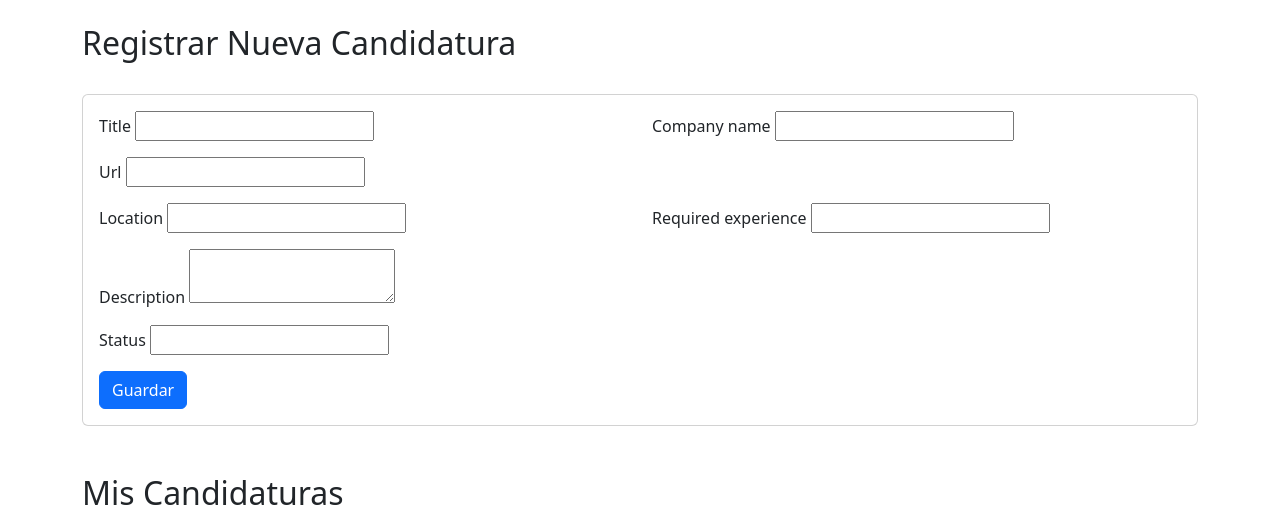
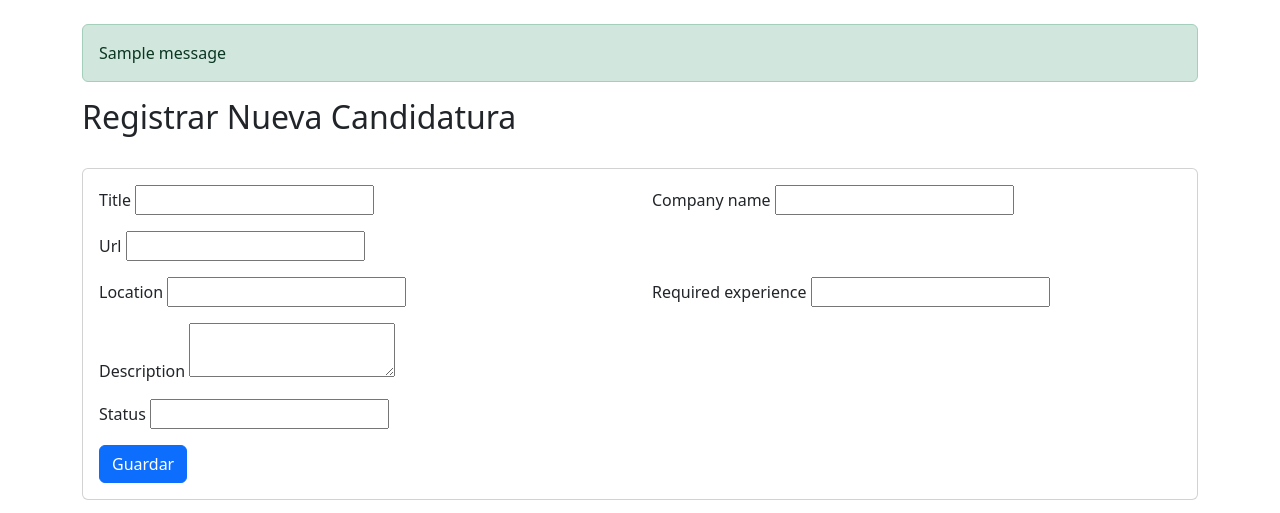
Before and after one commit to artbrwn/job-application-tracker, a Django app: template applications/templates/applications/applications_list.html in a window 1280 px wide. Shown: the part 56-569 px from the top of the page. Run offline with Django 3.2, Linux system fonts and the light colour scheme; the template is opened without the code that fills it: most values are stand-ins (such as "Sample title", 1, 10 or a date in 2020); one stand-in notice (Sample message) is shown; form fields are guessed from the names that the template uses; some libraries are stand-ins or nearby versions.

Commit message:
Add confirmation messages after editing and deleting applications

```diff
--- a/applications/templates/applications/applications_list.html
+++ b/applications/templates/applications/applications_list.html
@@ -4,6 +4,16 @@
 {% block title %}Mis Candidaturas{% endblock %}
 
 {% block content %}
+
+{% if messages %}
+    <div class="messages">
+        {% for message in messages %}
+            <div class="alert alert-{{ message.tags }}">
+                {{ message }}
+            </div>
+        {% endfor %}
+    </div>
+{% endif %}
 
 <div class="row mb-4">
     <div class="col">
```
Also changed, not shown: applications/views.py (+8 -2 lines).
